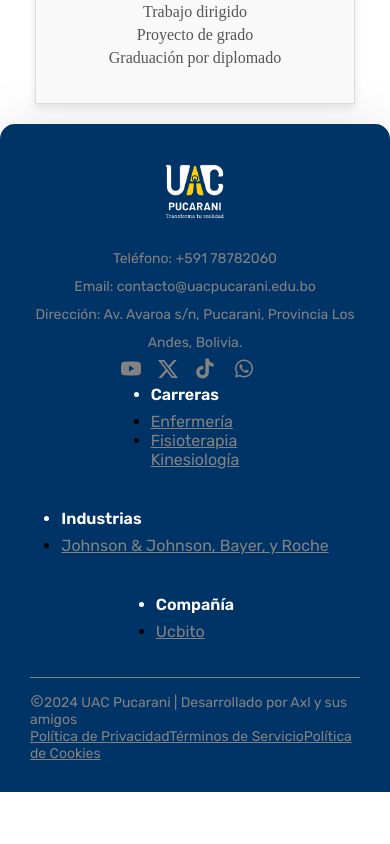
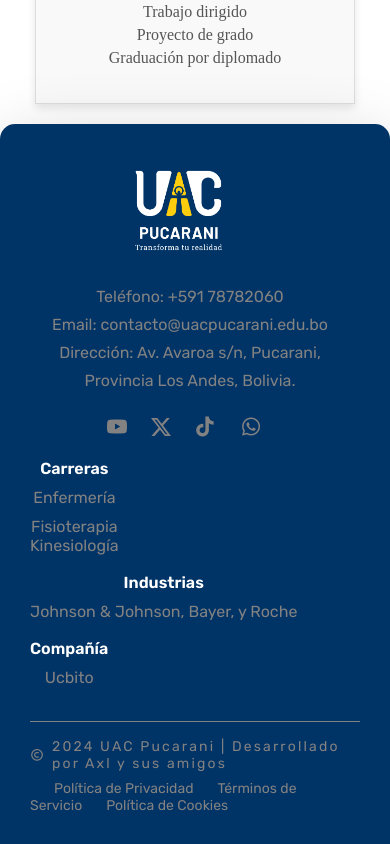
Before and after one commit to JesusRodrigoV/UAC-Pucarani-Web, a Vue app: page /enfe in a window 390 px wide. Shown: the part 1039-1883 px from the top of the page. Before the commit the page ends 1831 px from the top, so only its background shows below. Built offline with nearby package versions, Linux system fonts and the light colour scheme.

Commit message:
Cambios footer

```diff
--- a/src/views/Footer.vue
+++ b/src/views/Footer.vue
@@ -60,7 +60,12 @@ import { RouterLink } from 'vue-router';
 </template>
 
 <style scoped>
-@import url('https://fonts.googleapis.com/css2?family=Rubik:wght@300;400;500;600;700&display=swap');
+/*
+Pagina Web:
+https://uacucb.edu.bo/puca.php
+
+ */
+@import url('https://fonts.googleapis.com/css2?family=Rubik:ital,wght@0,300..900;1,300..900&display=swap');
 
 * {
   padding: 0;
@@ -69,16 +74,36 @@ import { RouterLink } from 'vue-router';
   font-family: 'Rubik', sans-serif;
 }
 
+body {
+  background-color: #036;
+}
+
+li {
+  list-style: none;
+}
+
+a {
+  text-decoration: none;
+}
+
+main {
+  width: 100%;
+}
+
 footer {
+  position: relative;
   width: 100%;
+  bottom: 0;
+  left: 0;
   background-color: #036;
   box-shadow: 0 16px 70px -8px rgba(0, 0, 0, 0.25);
   border-radius: 15px 15px 0 0;
+  transition: background 0.3s linear;
 }
 
 .container {
   max-width: 1285px;
-  padding: 30px;
+  padding: 30px 30px;
   margin: auto;
 }
 
@@ -86,126 +111,181 @@ footer {
   display: flex;
   justify-content: space-between;
   align-items: center;
-  flex-wrap: wrap;
+  margin-bottom: 1rem;
 }
 
-.profil {
-  display: flex;
-  flex-direction: column;
-  align-items: center;
-}
-
-.logo_area {
+.profil .logo_area {
   display: flex;
   align-items: center;
   margin-bottom: 1rem;
 }
 
-.logo_area img {
-  width: 120px;
+.profil .logo_area img {
   border-radius: 50%;
+  /* border: 1px solid #fff; */
+  width: 150px;
+}
+
+.logo_area .logo_name {
+  font-size: 1.5rem;
+  font-weight: 700;
+  margin: 0 1rem;
+  color: #fff;
+}
+
+.desc_area {
+  max-width: 320px;
+  margin-bottom: 1.25rem;
 }
 
 .desc_area p {
   color: #828282;
+  font-weight: 400;
   line-height: 28px;
-  text-align: center;
 }
 
 .social_media a {
   color: #828282;
-  margin-right: 20px;
+  margin-right: 22px;
   font-size: 24px;
-}
-
-.social_media a:hover,
-.social-icon:hover {
-  color: #fff;
 }
 
 .social-icon {
   width: 20px;
   fill: #828282;
-  transition: fill 0.3s;
+}
+
+.social-icon:hover {
+  fill: #fff;
+}
+
+.social_media a:hover {
+  color: #fff;
 }
 
 .service_area {
   display: flex;
-  flex-direction: column;
-  align-items: flex-start;
-  gap: 20px;
 }
 
 .service_header {
-  margin-bottom: 20px;
+  margin-right: 40px;
 }
 
-.service_name {
+li.service_name {
   color: #fff;
   font-weight: 600;
-  margin-bottom: 8px;
 }
 
 .service_header li a {
   color: #828282;
+  padding-bottom: 1px;
+  font-weight: 400;
 }
 
 .service_header li a:hover {
   color: #fff;
 }
 
+.service_header li {
+  margin-bottom: 10px;
+}
+
 hr {
+  height: 1px;
   border: none;
-  height: 1px;
   background-color: #828282;
-  margin: 1rem 0;
+  margin-bottom: 1rem;
 }
 
 .footer_bottom {
   display: flex;
   justify-content: space-between;
   align-items: center;
-  font-size: 0.875rem;
-  flex-wrap: wrap;
+  font-size: .875rem;
 }
 
-.copy_right,
+.copy_right {
+  color: #828282;
+  display: flex;
+  align-items: center;
+}
+
+.copy_right span {
+  margin-left: 8px;
+  font-weight: 400;
+  letter-spacing: 0.135rem;
+}
+
 .tou a {
   color: #828282;
+  margin-left: 1.5rem;
 }
 
 .tou a:hover {
   color: #fff;
 }
 
+/** */
+.footer-icon {
+  width: 50px;
+  height: 50px;
+  filter: brightness(0) saturate(100%) invert(62%) sepia(5%) saturate(0%) hue-rotate(177deg) brightness(88%) contrast(86%);
+  transition: filter 0.3s ease;
+}
+
+.footer-icon:hover {
+  filter: brightness(0) saturate(100%) invert(100%) sepia(0%) saturate(0%) hue-rotate(360deg) brightness(100%) contrast(100%);
+}
+
 @media screen and (max-width: 768px) {
-  .service_area {
-    flex-direction: column;
-    align-items: center;
+  .content_footer {
+    width: 100%;
+    flex-wrap: wrap;
+    justify-content: left;
+    text-align: center;
   }
 
-  .content_footer {
-    flex-direction: column;
-    align-items: center;
+  .service_area {
+    flex-wrap: wrap;
+    justify-content: left;
   }
 
+  .service_header {
+    margin-left: 0;
+    margin-right: 40px;
+  }
+  .desc_area {
+    width: 100%;
+    text-align: center;
+  }
+
+  .social_media {
+    margin-bottom: 1rem;
+    text-align: center;
+  }
+  .profil{
+    width: 100%;
+  }
+   .logo_area {
+    width: 100%;
+    align-items: center;
+    justify-content: center;
+    text-align: center;
+    /* margin-bottom: 1rem; */
+  }
   .footer_bottom {
-    flex-direction: column;
-    align-items: center;
+    flex-wrap: wrap;
+    justify-content: center;
   }
 }
 
-@media screen and (max-width: 480px) {
-  .logo_area img {
-    width: 100px;
+@media screen and (max-width: 768px) {
+  .service_header {
+    margin-bottom: 8px;
   }
 
-  .desc_area p {
-    font-size: 14px;
-  }
-
-  .social_media a {
-    margin-right: 15px;
+  .copy_right {
+    margin-bottom: 8px;
   }
 }
 </style>
```
